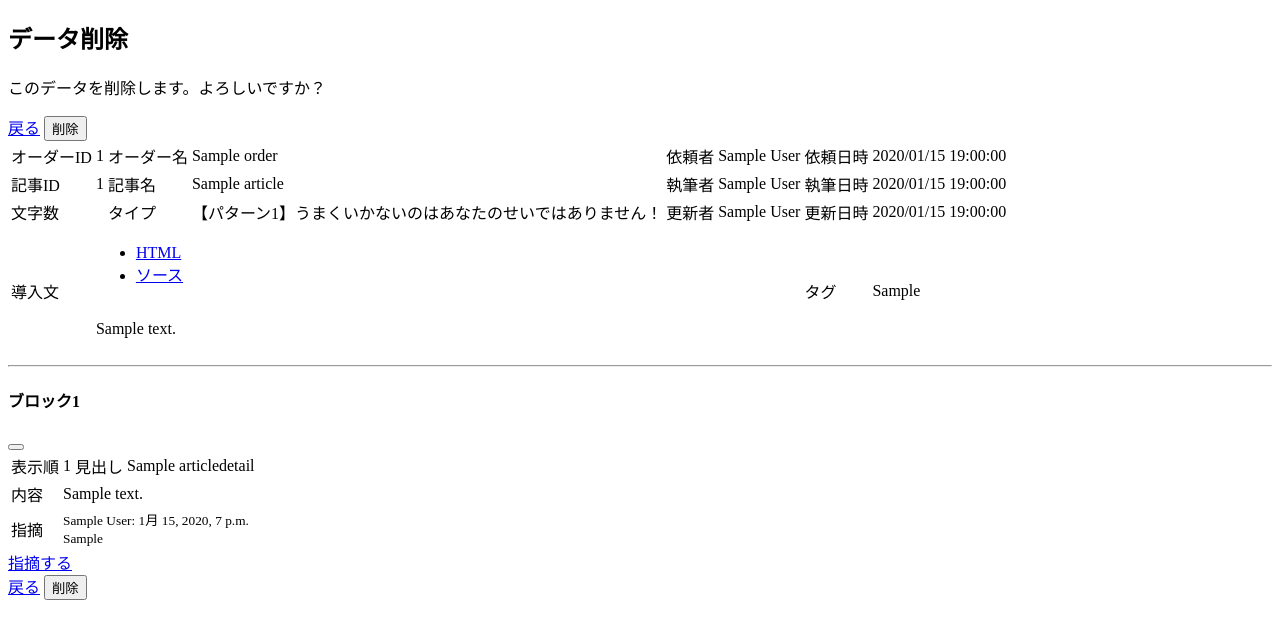
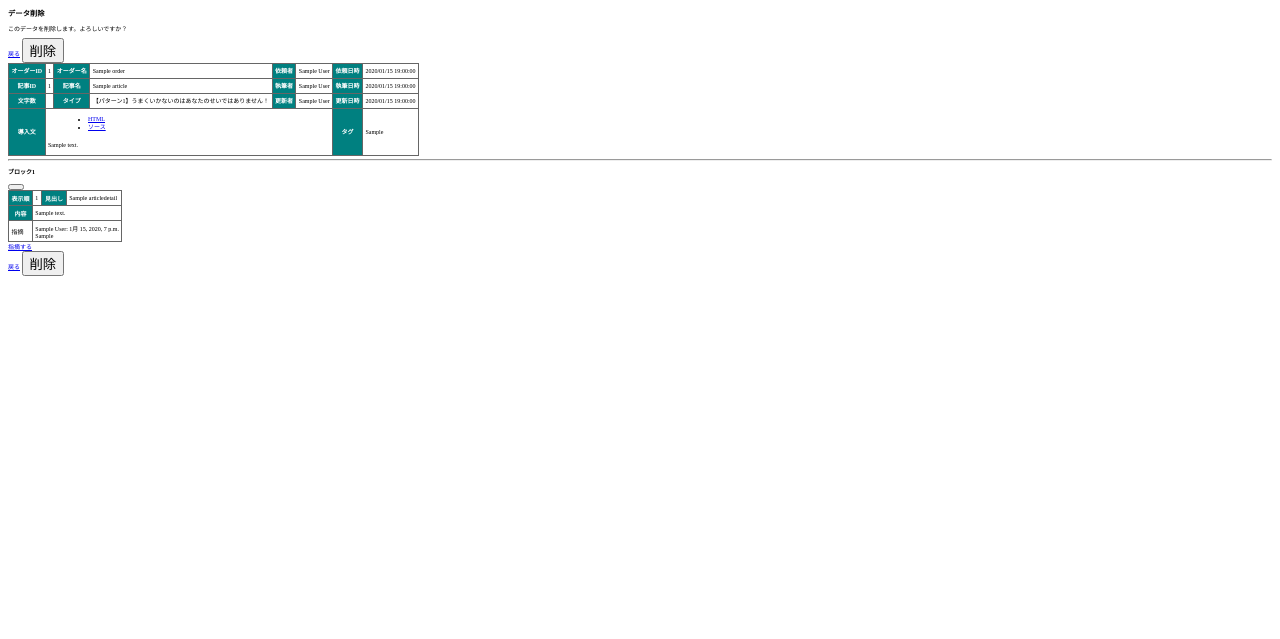
Before and after one commit to rsat19881224/wrich, a Django app: page /delete/1/ in a window 1280 px wide. Shown: the top 639 px of the page. Run offline with Django 3.2, Linux system fonts and the light colour scheme; a user stored in the database is signed in; tables that the repository leaves empty hold one stand-in row (values such as "Sample post"); parts of the project's set-up code (start-up, migrations or seed data) failed here and were passed over; some libraries are stand-ins or nearby versions.

Commit message:
見出しカラー変更　table td

```diff
--- a/article/static/article/css/app.css
+++ b/article/static/article/css/app.css
@@ -1,3 +1,7 @@
+html {
+  font-size: 30.5%;
+}
+
 #id_intro_title {
 	width: 100%;
 }
@@ -23,3 +27,21 @@
   color: #fff;
   text-shadow: 0 -1px 0 rgba(0, 0, 0, 0.25);
 }
+
+table {
+  border-collapse: collapse;
+  border: 1px solid #666;
+}
+
+td, th {
+  border: 1px solid #666;
+  padding: 0.5em;
+}
+
+td.midashi{
+	color:white;
+	background:#008080;
+	text-align:center;
+	vertical-align:middle;
+	font-weight: bold;
+}
--- a/article/templates/article/article_detail_contents.html
+++ b/article/templates/article/article_detail_contents.html
@@ -2,37 +2,37 @@
     <div class="box-body">
         <table class="table-bordered">
             <tr>
-                <td class="col-xs-1 ">オーダーID</td>
+                <td class="col-xs-1 midashi">オーダーID</td>
                 <td class="col-xs-1 ">{{  article.order_id.id }}</td>
-                <td class="col-xs-1 ">オーダー名</td>
+                <td class="col-xs-1 midashi">オーダー名</td>
                 <td class="col-xs-5 ">{{  article.order_id }}</td>
-                <td class="col-xs-1 ">依頼者</td>
+                <td class="col-xs-1 midashi">依頼者</td>
                 <td class="col-xs-1 ">{{  article.order_id.created_by.get_full_name }}</td>
-                <td class="col-xs-1 ">依頼日時</td>
+                <td class="col-xs-1 midashi">依頼日時</td>
                 <td class="col-xs-1 ">{{  article.order_id.created_at|date:"Y/m/d G:i:s" }}</td>
             </tr>
             <tr>
-                <td class="col-xs-1 ">記事ID</td>
+                <td class="col-xs-1 midashi">記事ID</td>
                 <td class="col-xs-1 ">{{  article.id }}</td>
-                <td class="col-xs-1 ">記事名</td>
+                <td class="col-xs-1 midashi">記事名</td>
                 <td class="col-xs-5 ">{{  article.intro_title }}</td>
-                <td class="col-xs-1 ">執筆者</td>
+                <td class="col-xs-1 midashi">執筆者</td>
                 <td class="col-xs-1 ">{{  article.created_by.get_full_name }}</td>
-                <td class="col-xs-1 ">執筆日時</td>
+                <td class="col-xs-1 midashi">執筆日時</td>
                 <td class="col-xs-1 ">{{  article.created_at|date:"Y/m/d G:i:s" }}</td>
             </tr>
             <tr>
-                <td class="col-xs-1 ">文字数</td>
+                <td class="col-xs-1 midashi">文字数</td>
                 <td class="col-xs-1 ">{{  html_len }}</td>
-                <td class="col-xs-1 ">タイプ</td>
+                <td class="col-xs-1 midashi">タイプ</td>
                 <td class="col-xs-5 ">{{  article.get_intro_type_display }}</td>
-                <td class="col-xs-1 ">更新者</td>
+                <td class="col-xs-1 midashi">更新者</td>
                 <td class="col-xs-1 ">{{  article.updated_by.get_full_name }}</td>
-                <td class="col-xs-1 ">更新日時</td>
+                <td class="col-xs-1 midashi">更新日時</td>
                 <td class="col-xs-1 ">{{  article.updated_at|date:"Y/m/d G:i:s" }}</td>
             </tr>
             <tr>
-                <td class="col-xs-1 ">導入文</td>
+                <td class="col-xs-1 midashi">導入文</td>
                 <td class="col-xs-7 " colspan="5">
                     <div class="p-3">
                       <!-- タブボタン部分 -->
@@ -55,7 +55,7 @@
                       </div>
                     </div>
                 </td>
-                <td class="col-xs-1 ">タグ</td>
+                <td class="col-xs-1 midashi">タグ</td>
                 <td class="col-xs-3 ">{{  article.keyword }}</td>
             </tr>
         </table>
@@ -75,13 +75,13 @@
             <div class="box-body">
                 <table class="table-bordered">
                     <tr>
-                        <td class="col-xs-1 ">表示順</td>
+                        <td class="col-xs-1 midashi">表示順</td>
                         <td class="col-xs-1 ">{{  detail.order_id }}</td>
-                        <td class="col-xs-1 ">見出し</td>
+                        <td class="col-xs-1 midashi">見出し</td>
                         <td class="col-xs-9 ">{{  detail.block_title }}</td>
                     </tr>
                     <tr>
-                        <td class="col-xs-1 ">内容</td>
+                        <td class="col-xs-1 midashi">内容</td>
                         <td class="col-xs-11 " colspan="3">{{  detail.block_content|linebreaksbr }}</td>
                     </tr>
 
```
Also changed, not shown: article/static/article/css/_base.css (+17 -0 lines).
